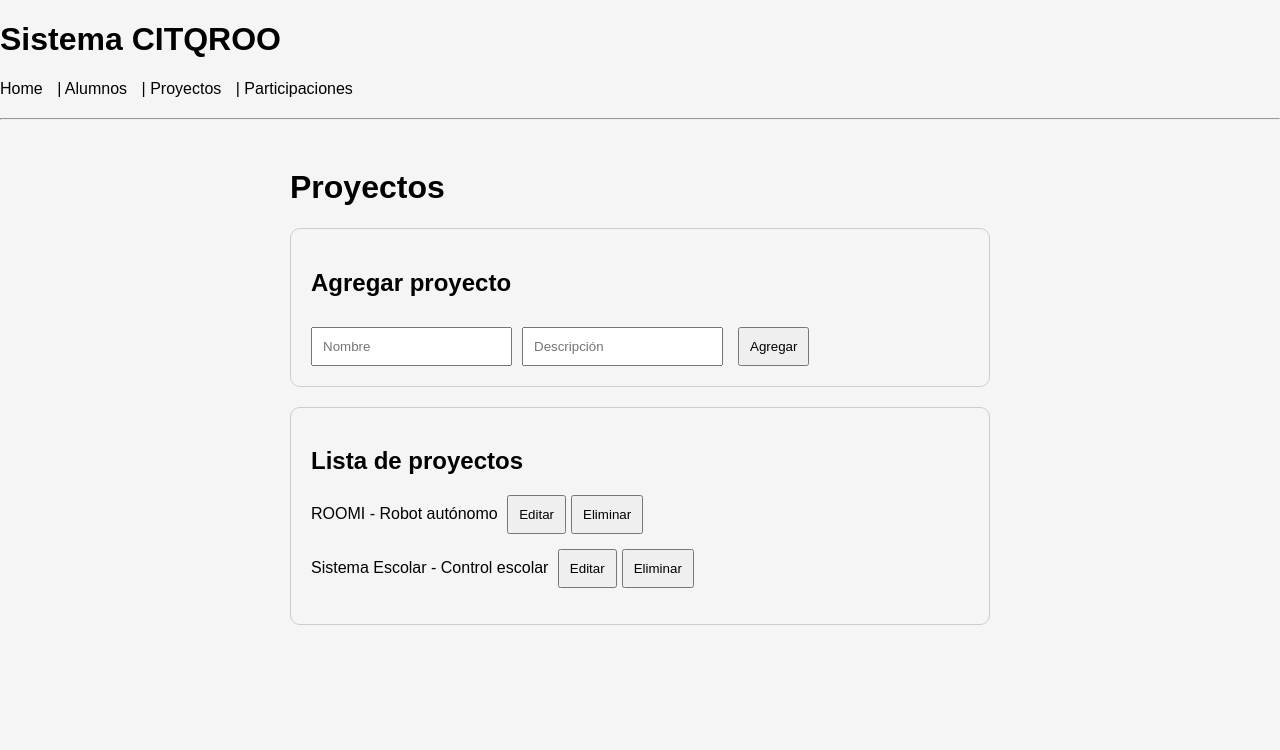
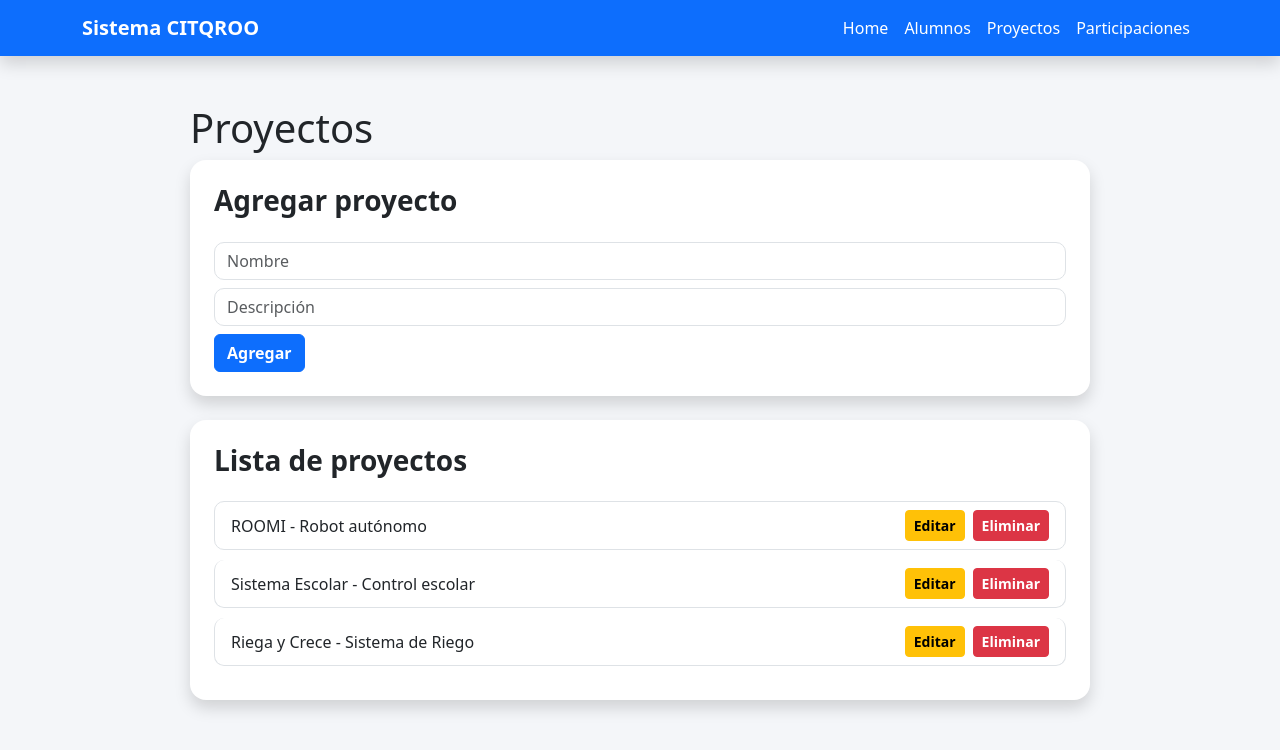
Before and after one commit to roosc02/citqroo-vue-crud, a Vue app: page /proyectos in a window 1280 px wide. Shown: the top 750 px of the page. Built offline with nearby package versions, Linux system fonts and the light colour scheme; data requests are answered from the project's data file.

Commit message:
CRUD completo, bootstrap y dasboards

```diff
--- a/db.json
+++ b/db.json
@@ -9,6 +9,11 @@
       "id": "2",
       "nombre": "Juan",
       "carrera": "ITICs"
+    },
+    {
+      "id": "3",
+      "nombre": "Pepito",
+      "carrera": "IDAP"
     }
   ],
   "proyectos": [
@@ -21,23 +26,33 @@
       "id": "2",
       "nombre": "Sistema Escolar",
       "descripcion": "Control escolar"
+    },
+    {
+      "id": "3",
+      "nombre": "Riega y Crece",
+      "descripcion": "Sistema de Riego"
     }
   ],
   "participaciones": [
     {
+      "id": "1",
       "alumnoId": 1,
-      "proyectoId": 1,
-      "id": "gdpkaR0eS0M"
+      "proyectoId": 1
     },
     {
+      "id": "2",
       "alumnoId": 2,
-      "proyectoId": 2,
-      "id": "KwNsohmgnr4"
+      "proyectoId": 2
+    },
+    {
+      "alumnoId": 3,
+      "proyectoId": 3,
+      "id": "kBIalvew6vI"
     },
     {
       "alumnoId": 1,
-      "proyectoId": 1,
-      "id": "mCjifuYSsZo"
+      "proyectoId": 2,
+      "id": "Ut-n7-EtXxI"
     }
   ],
   "$schema": "./node_modules/json-server/schema.json"
--- a/package.json
+++ b/package.json
@@ -9,6 +9,7 @@
     "preview": "vite preview"
   },
   "dependencies": {
+    "bootstrap": "^5.3.8",
     "vue": "^3.5.34"
   },
   "devDependencies": {
--- a/src/App.vue
+++ b/src/App.vue
@@ -1,18 +1,57 @@
+<script setup>
+</script>
+
 <template>
-  <div>
-    <h1>Sistema CITQROO</h1>
 
-    <nav>
-      <RouterLink to="/">Home</RouterLink> |
-      <RouterLink to="/alumnos">Alumnos</RouterLink> |
-      <RouterLink to="/proyectos">Proyectos</RouterLink> |
-      <RouterLink to="/participaciones">
-        Participaciones
-      </RouterLink>
+  <div class="app">
+
+    <nav class="navbar navbar-expand-lg navbar-dark bg-primary shadow">
+
+      <div class="container">
+
+        <RouterLink class="navbar-brand fw-bold text-white" to="/">
+          Sistema CITQROO
+        </RouterLink>
+
+        <div class="navbar-nav">
+
+          <RouterLink class="nav-link text-white" to="/">
+            Home
+          </RouterLink>
+
+          <RouterLink class="nav-link text-white" to="/alumnos">
+            Alumnos
+          </RouterLink>
+
+          <RouterLink class="nav-link text-white" to="/proyectos">
+            Proyectos
+          </RouterLink>
+
+          <RouterLink class="nav-link text-white" to="/participaciones">
+            Participaciones
+          </RouterLink>
+
+        </div>
+
+      </div>
+
     </nav>
 
-    <hr>
+    <div class="container mt-5">
 
-    <RouterView />
+      <RouterView />
+
+    </div>
+
   </div>
+
 </template>
+
+<style scoped>
+
+.app {
+  min-height: 100vh;
+  background-color: #f4f6f9;
+}
+
+</style>
--- a/src/components/BaseCard.vue
+++ b/src/components/BaseCard.vue
@@ -7,35 +7,19 @@ defineProps({
 </script>
 
 <template>
-  <div class="card">
 
-    <h2>{{ titulo }}</h2>
+  <div class="card shadow border-0 mb-4 rounded-4">
 
-    <slot></slot>
+    <div class="card-body p-4">
+
+      <h3 class="card-title fw-bold mb-4">
+        {{ titulo }}
+      </h3>
+
+      <slot></slot>
+
+    </div>
 
   </div>
+
 </template>
-
-<style scoped>
-
-.card {
-  border: 1px solid #ccc;
-  padding: 20px;
-  margin-top: 20px;
-  border-radius: 10px;
-}
-
-button {
-  margin-top: 15px;
-}
-
-ul {
-  list-style: none;
-  padding: 0;
-}
-
-li {
-  margin-top: 10px;
-}
-
-</style>
--- a/src/main.js
+++ b/src/main.js
@@ -1,9 +1,10 @@
-//ruteo
+import { createApp } from 'vue'
 import './style.css'
-import { createApp } from 'vue'
+import 'bootstrap/dist/css/bootstrap.min.css'
+
 import App from './App.vue'
 import router from './router'
 
 createApp(App)
-  .use(router) //uso de rutas
+  .use(router)
   .mount('#app')
--- a/src/style.css
+++ b/src/style.css
@@ -1,42 +1,29 @@
 body {
+  margin: 0;
   font-family: Arial, Helvetica, sans-serif;
-  background-color: #f5f5f5;
-  margin: 0;
+  background-color: #f4f6f9;
 }
 
 .page {
-  max-width: 700px;
+  max-width: 900px;
   margin: auto;
-  padding: 20px;
 }
 
-input {
-  padding: 10px;
-  margin-right: 10px;
-  margin-top: 10px;
+h1 {
+  font-weight: bold;
+  margin-bottom: 30px;
+}
+
+input,
+select {
+  border-radius: 10px !important;
 }
 
 button {
-  padding: 10px;
-  margin-left: 5px;
-  cursor: pointer;
+  font-weight: 600 !important;
 }
 
-ul {
-  list-style: none;
-  padding: 0;
+.list-group-item {
+  border-radius: 10px !important;
+  margin-bottom: 10px;
 }
-
-li {
-  margin-top: 15px;
-}
-
-nav {
-  margin-bottom: 20px;
-}
-
-nav a {
-  margin-right: 10px;
-  text-decoration: none;
-  color: black;
-}
--- a/src/views/AlumnosView.vue
+++ b/src/views/AlumnosView.vue
@@ -107,47 +107,72 @@ onMounted(() => {
 
 <template>
 
-  <div>
+  <div class="page">
 
     <h1>Alumnos</h1>
 
     <BaseCard titulo="Agregar alumno">
 
+      <div class="d-flex flex-wrap gap-2">
+
         <input
           v-model="nombre"
           type="text"
           placeholder="Nombre"
+          class="form-control"
         />
 
         <input
           v-model="carrera"
           type="text"
           placeholder="Carrera"
+          class="form-control"
         />
 
-      <button @click="agregarAlumno">
+        <button
+          @click="agregarAlumno"
+          class="btn btn-primary"
+        >
 
           {{ alumnoEditando ? 'Guardar cambios' : 'Agregar' }}
 
         </button>
 
+      </div>
+
     </BaseCard>
 
     <BaseCard titulo="Lista de alumnos">
 
-      <ul>
+      <ul class="list-group">
 
-        <li v-for="alumno in alumnos" :key="alumno.id">
+        <li
+          class="list-group-item d-flex justify-content-between align-items-center"
+          v-for="alumno in alumnos"
+          :key="alumno.id"
+        >
 
+          <span>
             {{ alumno.nombre }} - {{ alumno.carrera }}
+          </span>
 
-          <button @click="editarAlumno(alumno)">
+          <div>
+
+            <button
+              @click="editarAlumno(alumno)"
+              class="btn btn-warning btn-sm me-2"
+            >
               Editar
             </button>
 
-          <button @click="eliminarAlumno(alumno.id)">
+            <button
+              @click="eliminarAlumno(alumno.id)"
+              class="btn btn-danger btn-sm"
+            >
               Eliminar
             </button>
+
+          </div>
 
         </li>
 
@@ -158,33 +183,3 @@ onMounted(() => {
   </div>
 
 </template>
-
-<style scoped>
-
-.page {
-  max-width: 700px;
-  margin: auto;
-}
-
-input {
-  padding: 10px;
-  margin-right: 10px;
-  margin-top: 10px;
-}
-
-button {
-  padding: 10px;
-  margin-left: 5px;
-  cursor: pointer;
-}
-
-ul {
-  list-style: none;
-  padding: 0;
-}
-
-li {
-  margin-top: 15px;
-}
-
-</style>
--- a/src/views/HomeView.vue
+++ b/src/views/HomeView.vue
@@ -1,3 +1,109 @@
+<script setup>
+
+import { ref, onMounted } from 'vue'
+import api from '../services/api'
+
+const totalAlumnos = ref(0)
+const totalProyectos = ref(0)
+const totalParticipaciones = ref(0)
+
+async function obtenerDatos() {
+
+  try {
+
+    const alumnos = await api.get('/alumnos')
+    totalAlumnos.value = alumnos.data.length
+
+    const proyectos = await api.get('/proyectos')
+    totalProyectos.value = proyectos.data.length
+
+    const participaciones = await api.get('/participaciones')
+    totalParticipaciones.value = participaciones.data.length
+
+  } catch (error) {
+
+    console.log(error)
+
+  }
+
+}
+
+onMounted(() => {
+
+  obtenerDatos()
+
+})
+
+</script>
+
 <template>
-  <h1>Home</h1>
+
+  <div class="page">
+
+    <div class="text-center mb-5">
+
+      <h1 class="fw-bold">
+        Sistema CITQROO
+      </h1>
+
+      <p class="text-muted">
+        Gestión de alumnos, proyectos y participaciones
+      </p>
+
+    </div>
+
+    <div class="row g-4">
+
+      <div class="col-md-4">
+
+        <div class="card shadow border-0 rounded-4 text-center p-4">
+
+          <h2 class="fw-bold text-primary">
+            {{ totalAlumnos }}
+          </h2>
+
+          <p class="mb-0">
+            Alumnos
+          </p>
+
+        </div>
+
+      </div>
+
+      <div class="col-md-4">
+
+        <div class="card shadow border-0 rounded-4 text-center p-4">
+
+          <h2 class="fw-bold text-success">
+            {{ totalProyectos }}
+          </h2>
+
+          <p class="mb-0">
+            Proyectos
+          </p>
+
+        </div>
+
+      </div>
+
+      <div class="col-md-4">
+
+        <div class="card shadow border-0 rounded-4 text-center p-4">
+
+          <h2 class="fw-bold text-danger">
+            {{ totalParticipaciones }}
+          </h2>
+
+          <p class="mb-0">
+            Participaciones
+          </p>
+
+        </div>
+
+      </div>
+
+    </div>
+
+  </div>
+
 </template>
--- a/src/views/ParticipacionesView.vue
+++ b/src/views/ParticipacionesView.vue
@@ -34,7 +34,7 @@ async function obtenerDatos() {
 
 async function agregarParticipacion() {
 
-  if (!alumnoId.value || !proyectoId.value) {
+  if (alumnoId.value === '' || proyectoId.value === '') {
 
     alert('Selecciona alumno y proyecto')
 
@@ -100,7 +100,12 @@ onMounted(() => {
 
     <BaseCard titulo="Agregar participación">
 
-      <select v-model="alumnoId">
+      <div class="d-flex flex-wrap gap-2">
+
+        <select
+          v-model="alumnoId"
+          class="form-select"
+        >
 
           <option disabled value="">
             Selecciona un alumno
@@ -116,7 +121,10 @@ onMounted(() => {
 
         </select>
 
-      <select v-model="proyectoId">
+        <select
+          v-model="proyectoId"
+          class="form-select"
+        >
 
           <option disabled value="">
             Selecciona un proyecto
@@ -132,26 +140,36 @@ onMounted(() => {
 
         </select>
 
-      <button @click="agregarParticipacion">
+        <button
+          @click="agregarParticipacion"
+          class="btn btn-primary"
+        >
           Agregar
         </button>
+
+      </div>
 
     </BaseCard>
 
     <BaseCard titulo="Lista de participaciones">
 
-      <ul>
+      <ul class="list-group">
 
         <li
+          class="list-group-item"
           v-for="participacion in participaciones"
           :key="participacion.id"
         >
 
+          <strong>
             {{ obtenerNombreAlumno(participacion.alumnoId) }}
+          </strong>
 
           participa en
 
+          <strong>
             {{ obtenerNombreProyecto(participacion.proyectoId) }}
+          </strong>
 
         </li>
 
--- a/src/views/ProyectosView.vue
+++ b/src/views/ProyectosView.vue
@@ -113,41 +113,66 @@ onMounted(() => {
 
     <BaseCard titulo="Agregar proyecto">
 
+      <div class="d-flex flex-wrap gap-2">
+
         <input
           v-model="nombre"
           type="text"
           placeholder="Nombre"
+          class="form-control"
         />
 
         <input
           v-model="descripcion"
           type="text"
           placeholder="Descripción"
+          class="form-control"
         />
 
-      <button @click="agregarProyecto">
+        <button
+          @click="agregarProyecto"
+          class="btn btn-primary"
+        >
 
           {{ proyectoEditando ? 'Guardar cambios' : 'Agregar' }}
 
         </button>
 
+      </div>
+
     </BaseCard>
 
     <BaseCard titulo="Lista de proyectos">
 
-      <ul>
+      <ul class="list-group">
 
-        <li v-for="proyecto in proyectos" :key="proyecto.id">
+        <li
+          class="list-group-item d-flex justify-content-between align-items-center"
+          v-for="proyecto in proyectos"
+          :key="proyecto.id"
+        >
 
+          <span>
             {{ proyecto.nombre }} - {{ proyecto.descripcion }}
+          </span>
 
-          <button @click="editarProyecto(proyecto)">
+          <div>
+
+            <button
+              @click="editarProyecto(proyecto)"
+              class="btn btn-warning btn-sm me-2"
+            >
               Editar
             </button>
 
-          <button @click="eliminarProyecto(proyecto.id)">
+            <button
+              @click="eliminarProyecto(proyecto.id)"
+              class="btn btn-danger btn-sm"
+            >
               Eliminar
             </button>
+
+          </div>
 
         </li>
 
@@ -158,33 +183,3 @@ onMounted(() => {
   </div>
 
 </template>
-
-<style scoped>
-
-.page {
-  max-width: 700px;
-  margin: auto;
-}
-
-input {
-  padding: 10px;
-  margin-right: 10px;
-  margin-top: 10px;
-}
-
-button {
-  padding: 10px;
-  margin-left: 5px;
-  cursor: pointer;
-}
-
-ul {
-  list-style: none;
-  padding: 0;
-}
-
-li {
-  margin-top: 15px;
-}
-
-</style>
```
Also changed, not shown: 1 other file (tests, documents, lock files or other folders). Lines whose indentation alone changed are shown as unchanged.
